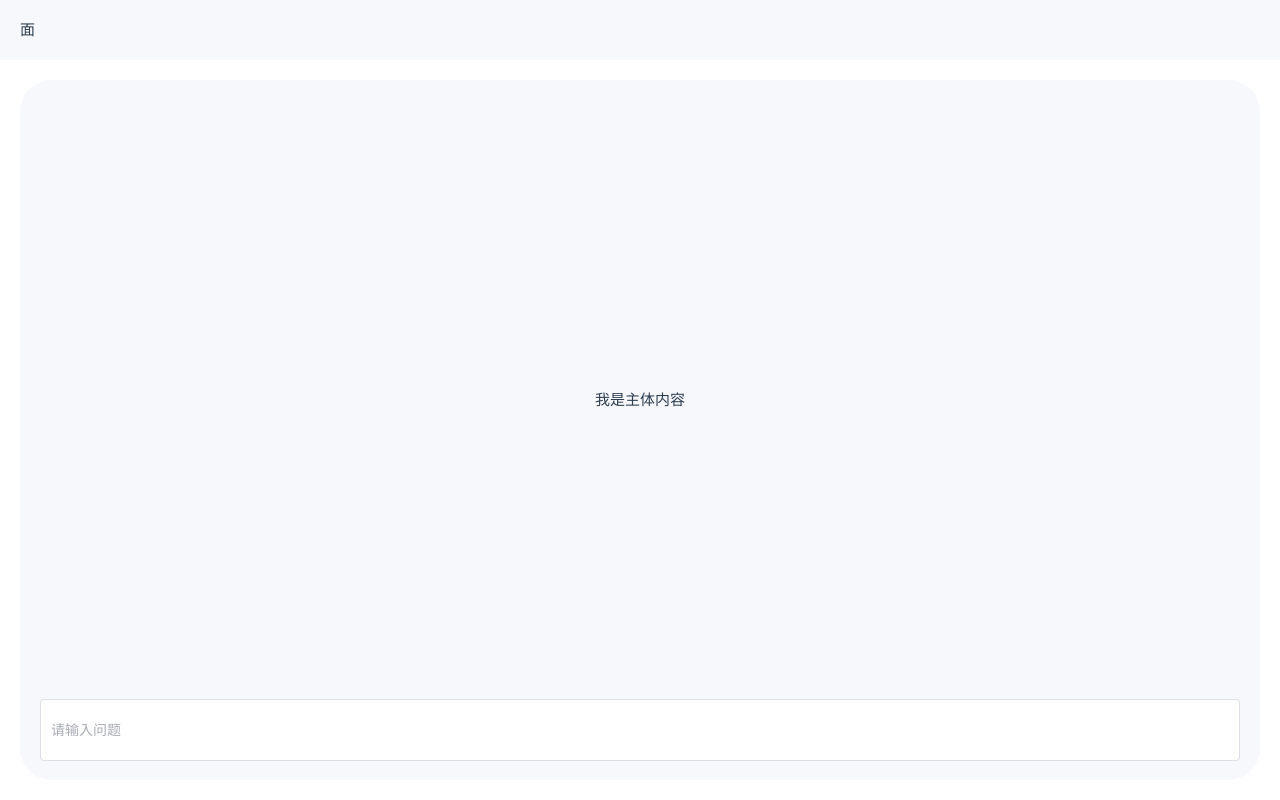
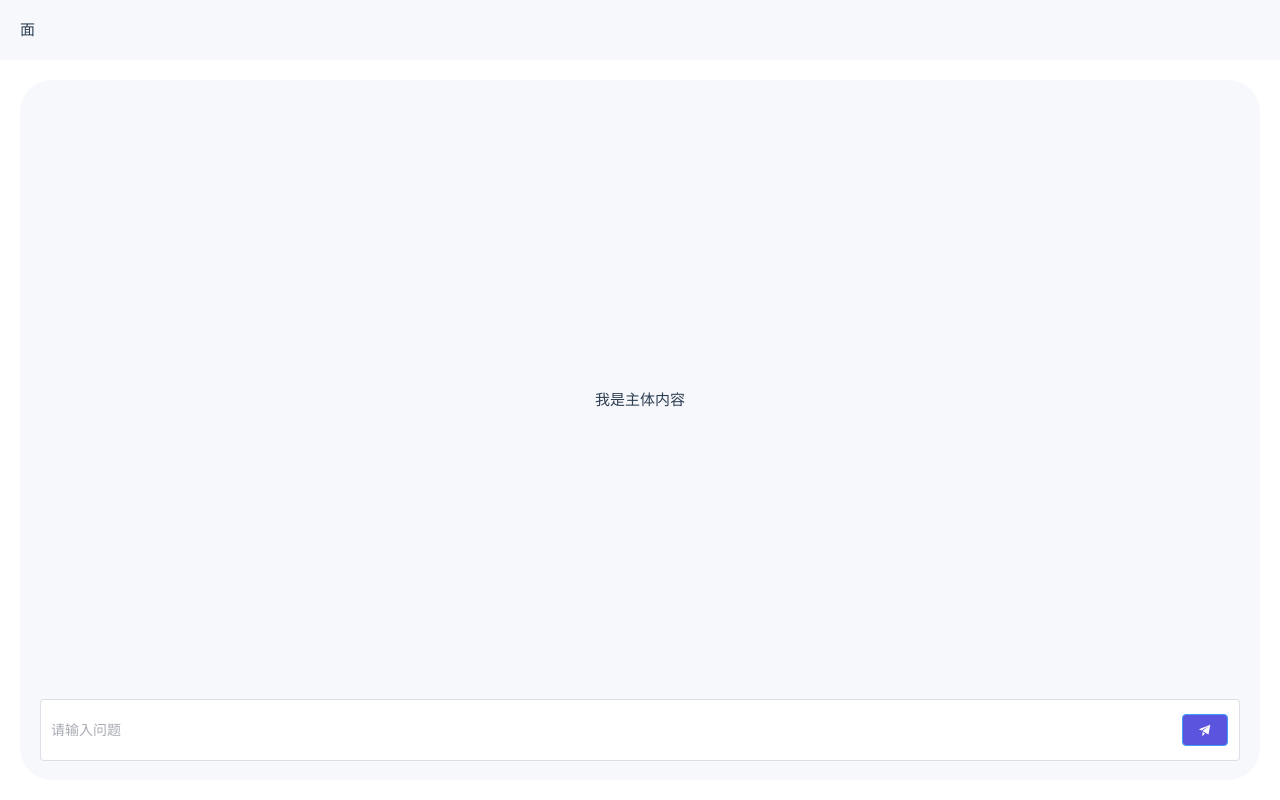
Before and after one commit to hhdyhaha/answer-tongyi, a Vue app: page / in a window 1280 px wide. Built offline with nearby package versions, Linux system fonts and the light colour scheme.

Commit message:
设置发送按钮以及位置

```diff
--- a/components.d.ts
+++ b/components.d.ts
@@ -13,6 +13,7 @@ declare module 'vue' {
     ElContainer: typeof import('element-plus/es')['ElContainer']
     ElFooter: typeof import('element-plus/es')['ElFooter']
     ElHeader: typeof import('element-plus/es')['ElHeader']
+    ElIcon: typeof import('element-plus/es')['ElIcon']
     ElInput: typeof import('element-plus/es')['ElInput']
     ElMain: typeof import('element-plus/es')['ElMain']
     RouterLink: typeof import('vue-router')['RouterLink']
--- a/src/views/HomeView.vue
+++ b/src/views/HomeView.vue
@@ -29,7 +29,10 @@
                 class="footer-input"
                 type="text"
                 placeholder="请输入问题"
-              ></el-input>
+              >
+              </el-input>
+              <el-button type="primary" class="footer-input-btn" :icon="Promotion"
+                         @click="sendMessage"></el-button>
             </el-footer>
           </el-main>
         </el-container>
@@ -41,6 +44,8 @@
 <script setup lang="ts">
 import { tongYiApi } from '@/api'
 import { ref } from 'vue'
+// Promotion 图标
+import { Promotion } from '@element-plus/icons-vue'
 
 const textValue = ref<string>('')
 const askTongYiApi = async () => {
@@ -68,6 +73,11 @@ const askTongYiApi = async () => {
     console.log('res', res)
     return res
   })
+}
+
+// 发送消息
+const sendMessage = () => {
+  console.log('发送消息')
 }
 </script>
 
@@ -132,6 +142,7 @@ const askTongYiApi = async () => {
 }
 
 .footer {
+  position: relative;
   height: 60px;
   background: #ffffff;
   border-radius: 16px;
@@ -143,6 +154,12 @@ const askTongYiApi = async () => {
   .footer-input {
     border-radius: 16px;
   }
+  .footer-input-btn {
+    position: absolute;
+    right:1%;
+    background-color: #5B54DE;
+    color: #ffffff;
+  }
 
   :deep(.el-input__inner) {
     height: 60px;
```
